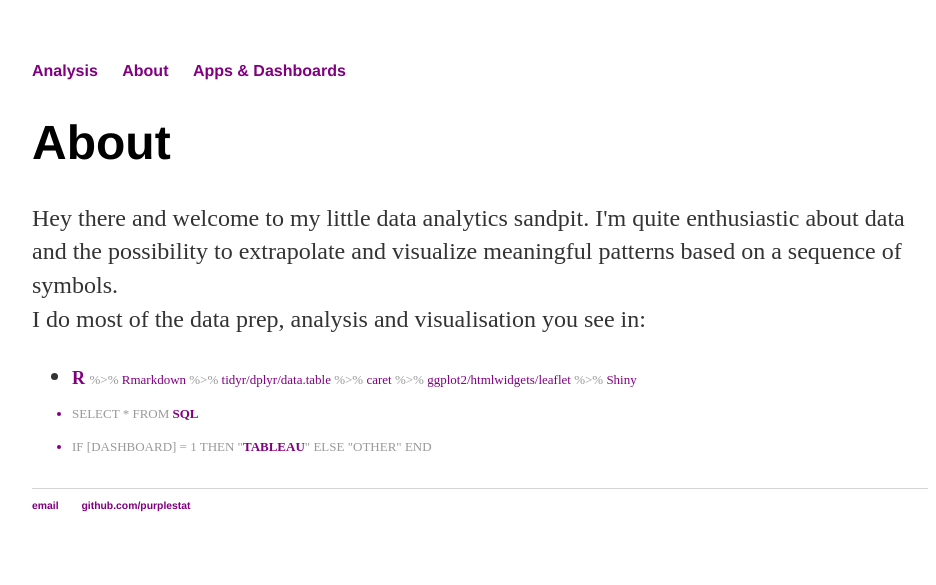
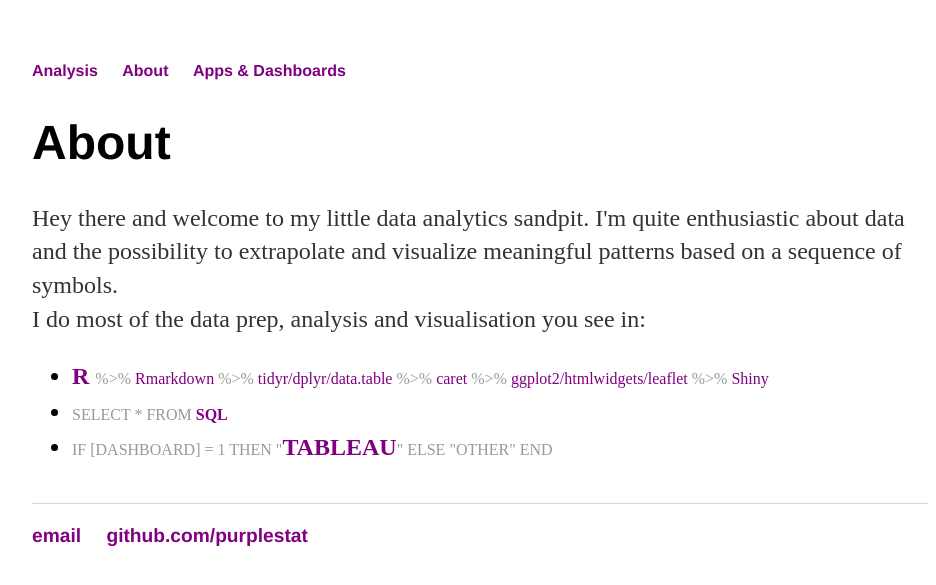
Before and after one commit to purplestat/purplestat.github.io, a Jekyll site: the page built from about/index.html, in a window 1280 px wide. Shown: the top 585 px of the page, without its empty margins (160-1096 px from the left). Built offline with Jekyll 4.4.1, drawn with Linux system fonts in a browser that asks for light colours.

Commit message:
Update index.html

```diff
--- a/about/index.html
+++ b/about/index.html
@@ -7,10 +7,10 @@
 			<p>  Hey there and welcome to my little data analytics sandpit. I'm quite enthusiastic about data and
 				the possibility to extrapolate and visualize meaningful patterns based on a sequence of symbols.<br>
 				I do most of the data prep, analysis and visualisation you see in:
-				<ul>
-				<li><span><FONT COLOR="purple", size="4"><b>R</b> <FONT COLOR="#999", size="2">%>% <FONT COLOR="purple">Rmarkdown <FONT COLOR="#999">%>% <FONT COLOR="purple">tidyr/dplyr/data.table <FONT COLOR="#999">%>% <FONT COLOR="purple">caret <FONT COLOR="#999">%>% <FONT COLOR="purple">ggplot2/htmlwidgets/leaflet <FONT COLOR="#999">%>% <FONT COLOR="purple">Shiny</span></li>
-				<li><span><FONT COLOR="#999"> SELECT * FROM <FONT COLOR="purple"> <b>SQL</b></span></li>
-			        <li><span><FONT COLOR="#999"> IF [DASHBOARD] = 1 THEN "<FONT COLOR="purple"><b>TABLEAU</b><FONT COLOR="#999">" ELSE "OTHER" END</span></li>
+				<ul><FONT COLOR="black", size="5">
+				<li><span><FONT COLOR="purple", size="5"><b>R</b> <FONT COLOR="#999", size="3">%>% <FONT COLOR="purple">Rmarkdown <FONT COLOR="#999", size="3">%>% <FONT COLOR="purple">tidyr/dplyr/data.table <FONT COLOR="#999", size="3">%>% <FONT COLOR="purple">caret <FONT COLOR="#999", size="3">%>% <FONT COLOR="purple">ggplot2/htmlwidgets/leaflet <FONT COLOR="#999", size="3">%>% <FONT COLOR="purple">Shiny</span></li><FONT COLOR="black", size="5">
+				<li><span><FONT COLOR="#999", size="3"> SELECT * FROM <FONT COLOR="purple"> <b>SQL</b></span></li><FONT COLOR="black", size="5">
+			        <li><span><FONT COLOR="#999", size="3"> IF [DASHBOARD] = 1 THEN "<FONT COLOR="purple", size="5"><b>TABLEAU</b><FONT COLOR="#999", size="3">" ELSE "OTHER" END</span></li><FONT COLOR="black", size="5">
 						</ul>
 
 
```
